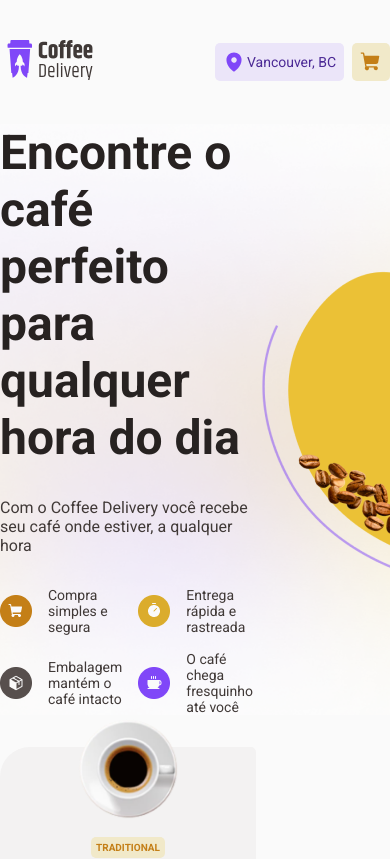
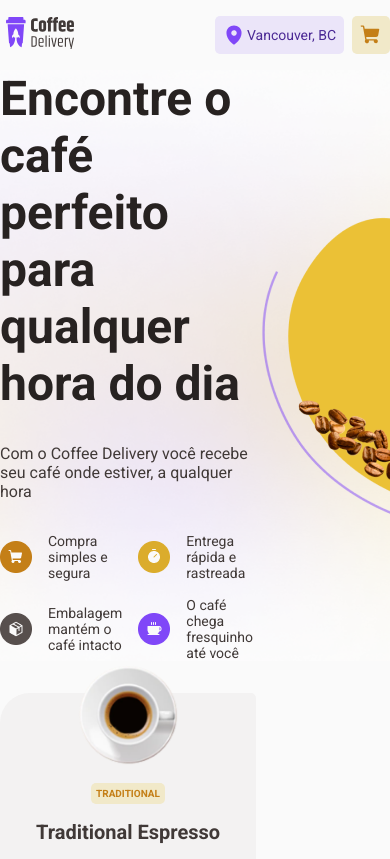
Before and after one commit to tatacsd/coffee-delivery-app, a React (Vite) app: page / in a window 390 px wide. Shown: the top 859 px of the page. Built offline with nearby package versions, Linux system fonts and the light colour scheme.

Commit message:
feat: add responsive mobile version for Header component styles

```diff
--- a/src/components/Header/styles.ts
+++ b/src/components/Header/styles.ts
@@ -13,12 +13,23 @@ export const HeaderContainer = styled.header`
         align-items: center;
         gap: 0.5rem;
     }
+
+    @media (max-width: 1023px) {
+        padding: 1rem 0;
+    }
 `;
 
 export const LogoCoffeeDeliveryImage = styled.a`
     img {
         width: 100px;
         height: 40px;
+    }
+
+    @media (max-width: 1023px) {
+        img {
+            width: 80px;
+            height: 32px;
+        }
     }
 `;
 
```
